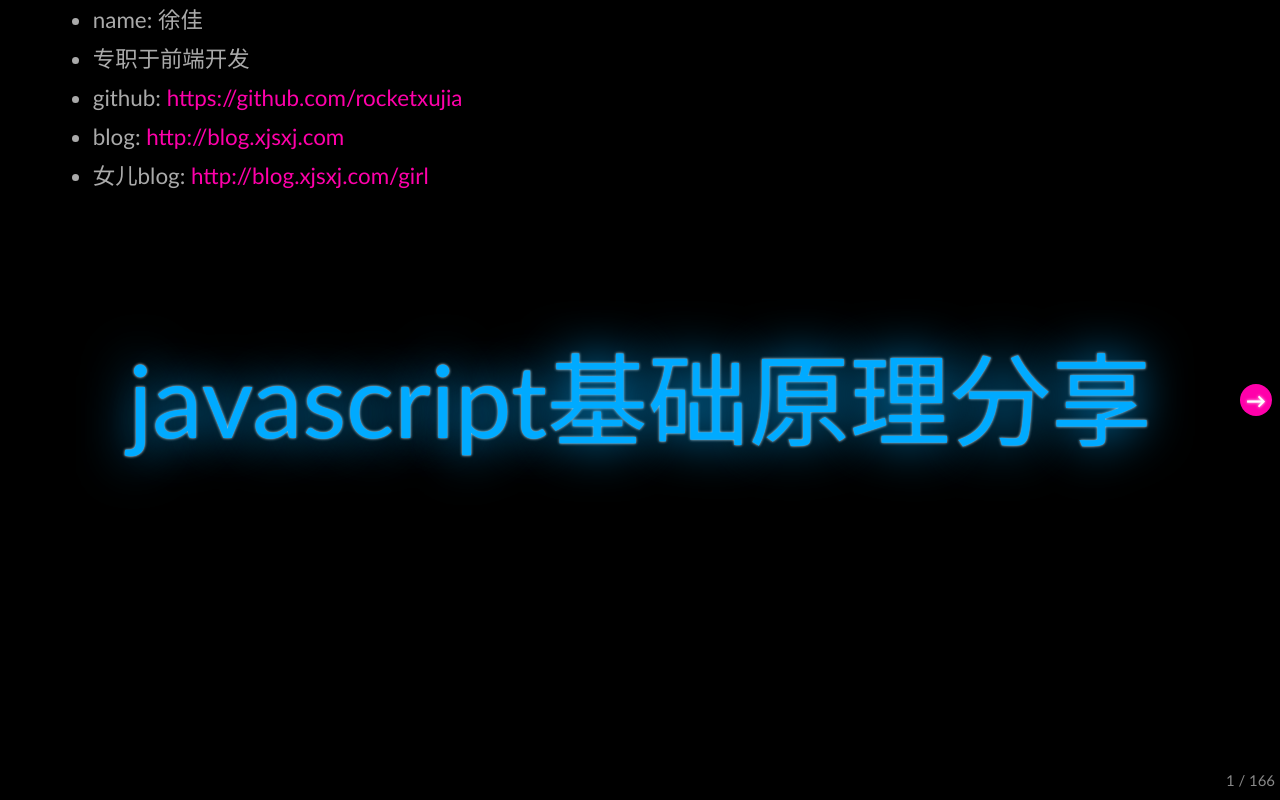
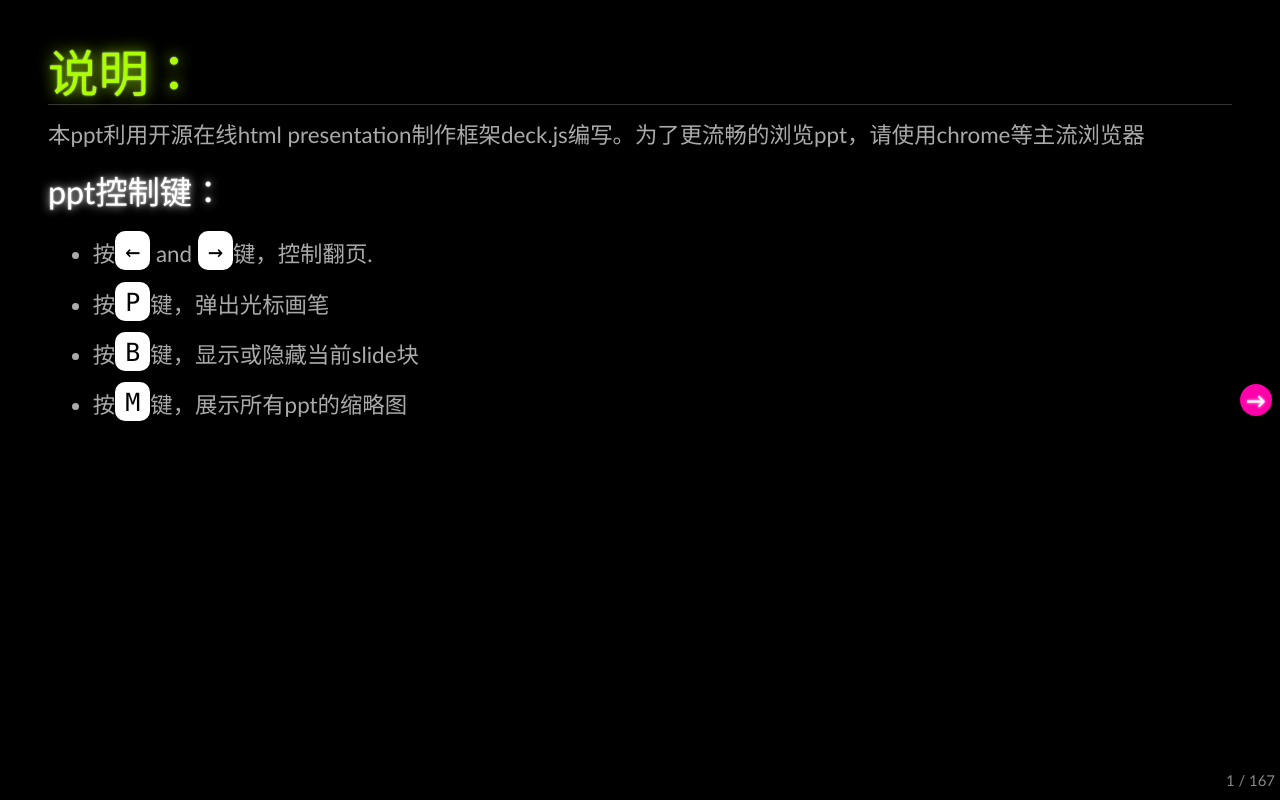
Before and after one commit to herotian2002/rocketxujia.github.com, a plain HTML site: page ppt/js-2012-12-01.html in a window 1280 px wide. Shown: the top 800 px of the page. Drawn offline with Linux system fonts and the light colour scheme.

Commit message:
ppt 操作说明

```diff
--- a/ppt/js-2012-12-01.html
+++ b/ppt/js-2012-12-01.html
@@ -95,15 +95,53 @@
 <body class="deck-container">
 
 <!-- Begin slides. Just make elements with a class of slide. -->
+<section class="slide" id="controls-slide">
+  <h2 class="m-v16">说明：</h2>
+  <p class="">本ppt利用开源在线html presentation制作框架deck.js编写。为了更流畅的浏览ppt，请使用chrome等主流浏览器</p>
+  <h3 class="m-v16">ppt控制键：</h3>
+  <style>
+    #controls-slide .key {
+      font-family: 'Droid Sans';
+      color: black;
+      display: inline-block;
+      padding: 6px 10px 3px 10px;
+      font-size: 25px;
+      line-height: 30px;
+      text-shadow: none;
+      letter-spacing: 0;
+      bottom: 10px;
+      position: relative;
+      -moz-border-radius: 10px;
+      -khtml-border-radius: 10px;
+      -webkit-border-radius: 10px;
+      border-radius: 10px;
+      background: white;
+      box-shadow: rgba(0, 0, 0, 0.1) 0 2px 5px;
+      -webkit-box-shadow: rgba(0, 0, 0, 0.1) 0 2px 5px;
+      -moz-box-shadow: rgba(0, 0, 0, 0.1) 0 2px 5px;
+      -o-box-shadow: rgba(0, 0, 0, 0.1) 0 2px 5px;
+    }
+    #controls-slide .key { font-family: "Lucida console", Monospace, Arial; }
+    #controls-slide .key {
+      bottom: 2px;
+    }
+  </style>
+  <ul>
+    <li>按<span class="key">←</span> and <span class="key">→</span>键，控制翻页.</li>
+    <li>按<span class="key">P</span>键，弹出光标画笔</li>
+    <li>按<span class="key">B</span>键，显示或隐藏当前slide块</li>
+    <li>按<span class="key">M</span>键，展示所有ppt的缩略图</li>
+  </ul>
 
+  <span class="counter"></span>
+</section>
 <section class="slide" id="title">
 	<h1>javascript基础原理分享</h1>
   <ul class="myself">
-    <li>name: 徐佳</li>
-    <li>专职于前端开发</li>
-    <li>github: <a href="https://github.com/rocketxujia">https://github.com/rocketxujia</a></li>
-    <li>blog: <a href="http://xjsxj.com">http://blog.xjsxj.com</a></li>
-    <li>女儿blog: <a href="http://xjsxj.com/girl">http://blog.xjsxj.com/girl</a></li>
+    <li>Name: 徐佳</li>
+    <li>专职于前端开发，目前就职于盛大</li>
+    <li>Blog: <a href="http://xjsxj.com">http://blog.xjsxj.com</a></li>
+    <li>Mail: <a href="https://github.com/rocketxujia">rocketxj@gmail.com</a></li>
   </ul>
 </section>
 <section class="slide" id="menu">
```
